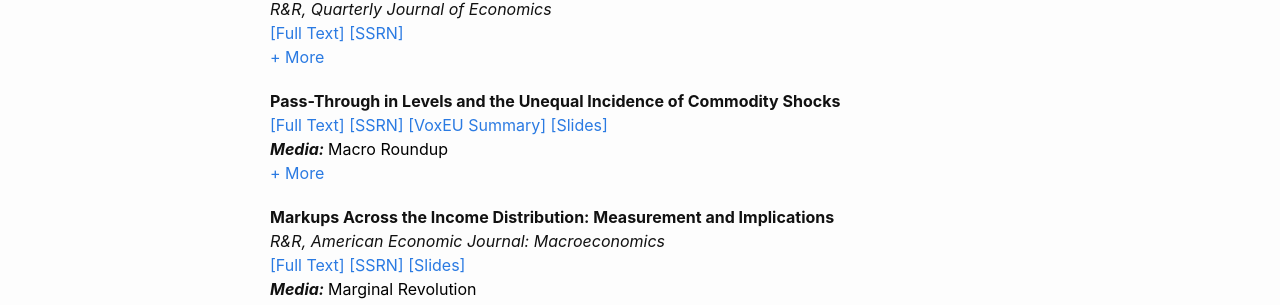
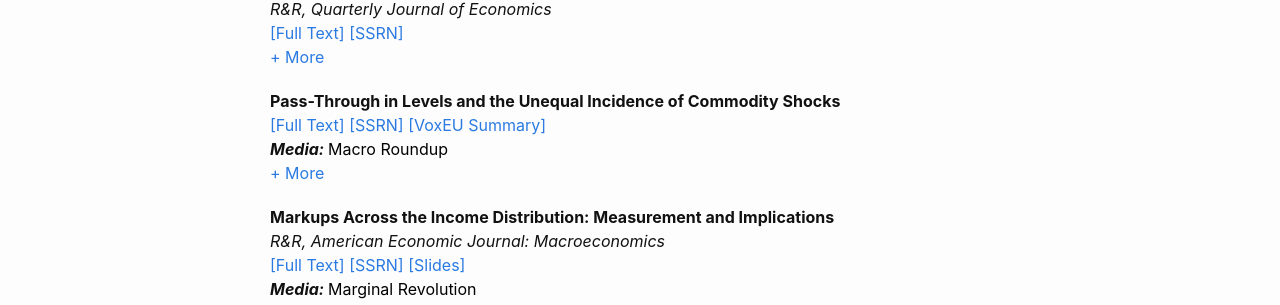
Before and after one commit to kunalsangani/kunalsangani.github.io, a Jekyll site: the page built from research.markdown, in a window 1280 px wide. Shown: the part 406-711 px from the top of the page. Built offline with Jekyll 4.4.1, drawn with Linux system fonts in a browser that asks for light colours; nearby versions of some CDN libraries.

Commit message:
Remove slides

```diff
--- a/_data/research.yml
+++ b/_data/research.yml
@@ -65,9 +65,6 @@
         - voxeu:
           name: VoxEU Summary
           href: https://cepr.org/voxeu/columns/evidence-and-explanation-recent-surge-inflation-inequality
-        - slides:
-          name: Slides
-          href: https://kunalsangani.com/files/slides/complete_passthrough_slides_live.pdf
       coverage:
         - c0:
           name: Macro Roundup
```
